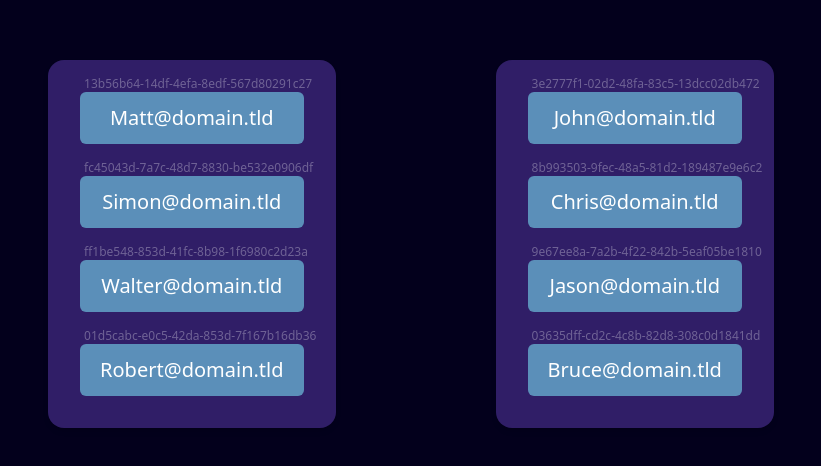
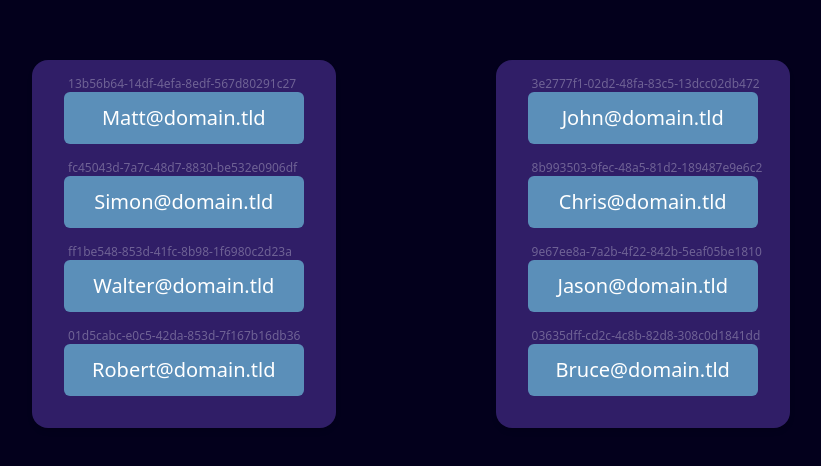
Before and after one commit to nolan-the-first/column-selection, a Next.js app: page / in a window 1280 px wide. Shown: the part 156-622 px from the top of the page, without its empty margins (229-1050 px from the left). Built offline with nearby package versions, Linux system fonts and the light colour scheme; what tailwind-gradient-mask-image would draw is missing.

Commit message:
Update index.tsx

```diff
--- a/pages/index.tsx
+++ b/pages/index.tsx
@@ -253,7 +253,7 @@ export default function Home({ accounts_1, accounts_2 }) {
           return (
             <div
               key={i}
-              className={`group relative bg-lightBlue text-center py-2 px-4 font-medium text-xl rounded-md select-none duration-100 border-4 border-skyBlue border-opacity-0 hover:border-opacity-100 animate-fadeInRight opacity-0 ${
+              className={`group relative bg-lightBlue text-center py-2 px-6 font-medium text-xl rounded-md select-none duration-100 border-4 border-skyBlue border-opacity-0 hover:border-opacity-100 animate-fadeInRight opacity-0 ${
                 column1Data?.id == id && "border-opacity-100"
               }`}
               style={{ animationDelay: `${i * 100}ms` }}
@@ -288,7 +288,7 @@ export default function Home({ accounts_1, accounts_2 }) {
           return (
             <div
               key={i}
-              className={`group relative bg-lightBlue text-center py-2 px-4 font-medium text-xl rounded-md select-none duration-100 border-4 border-skyBlue border-opacity-0 hover:border-opacity-100 animate-fadeInLeft opacity-0 ${
+              className={`group relative bg-lightBlue text-center py-2 px-6 font-medium text-xl rounded-md select-none duration-100 border-4 border-skyBlue border-opacity-0 hover:border-opacity-100 animate-fadeInLeft opacity-0 ${
                 column2Data?.id == id && "border-opacity-100"
               }`}
               style={{ animationDelay: `${i * 200}ms` }}
```
